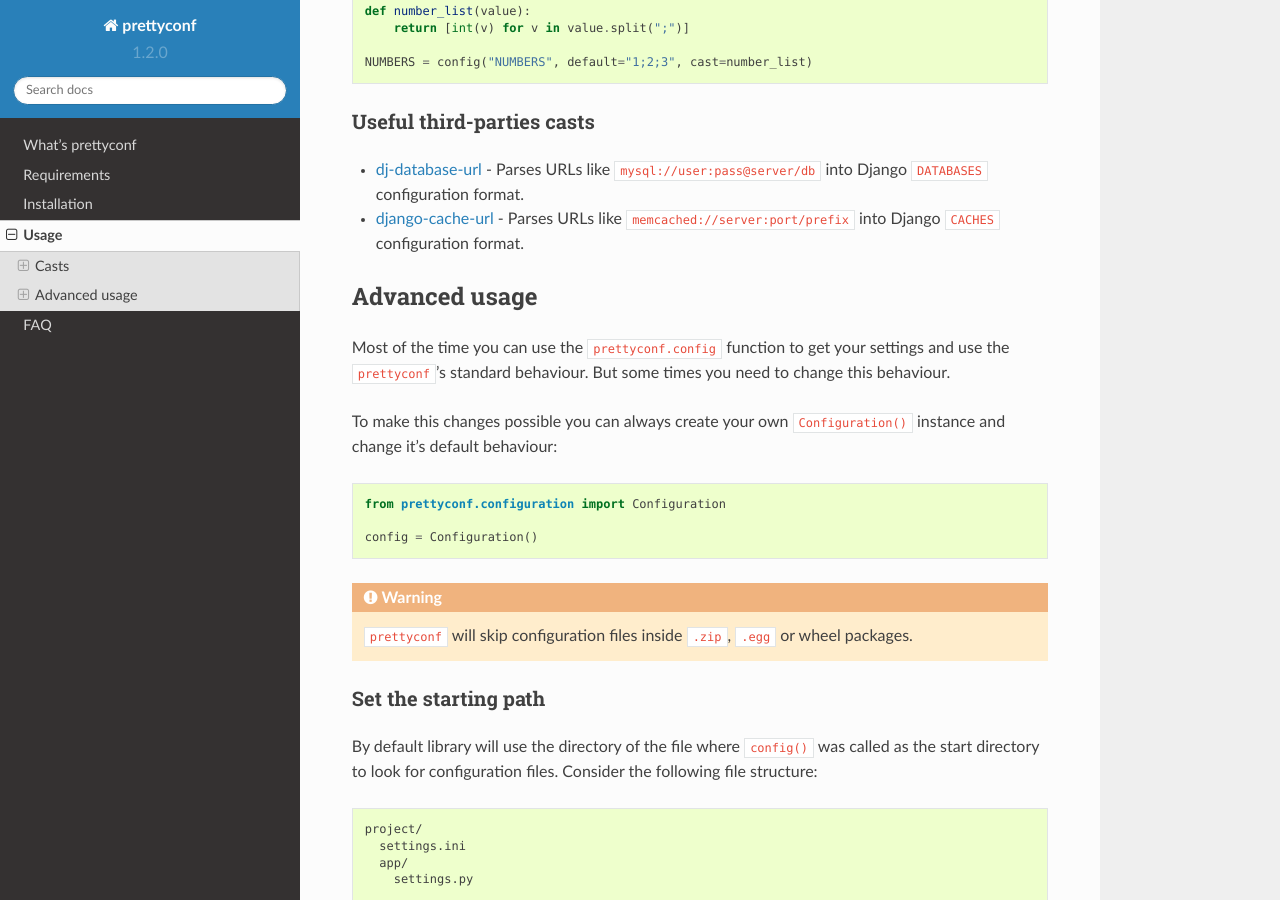
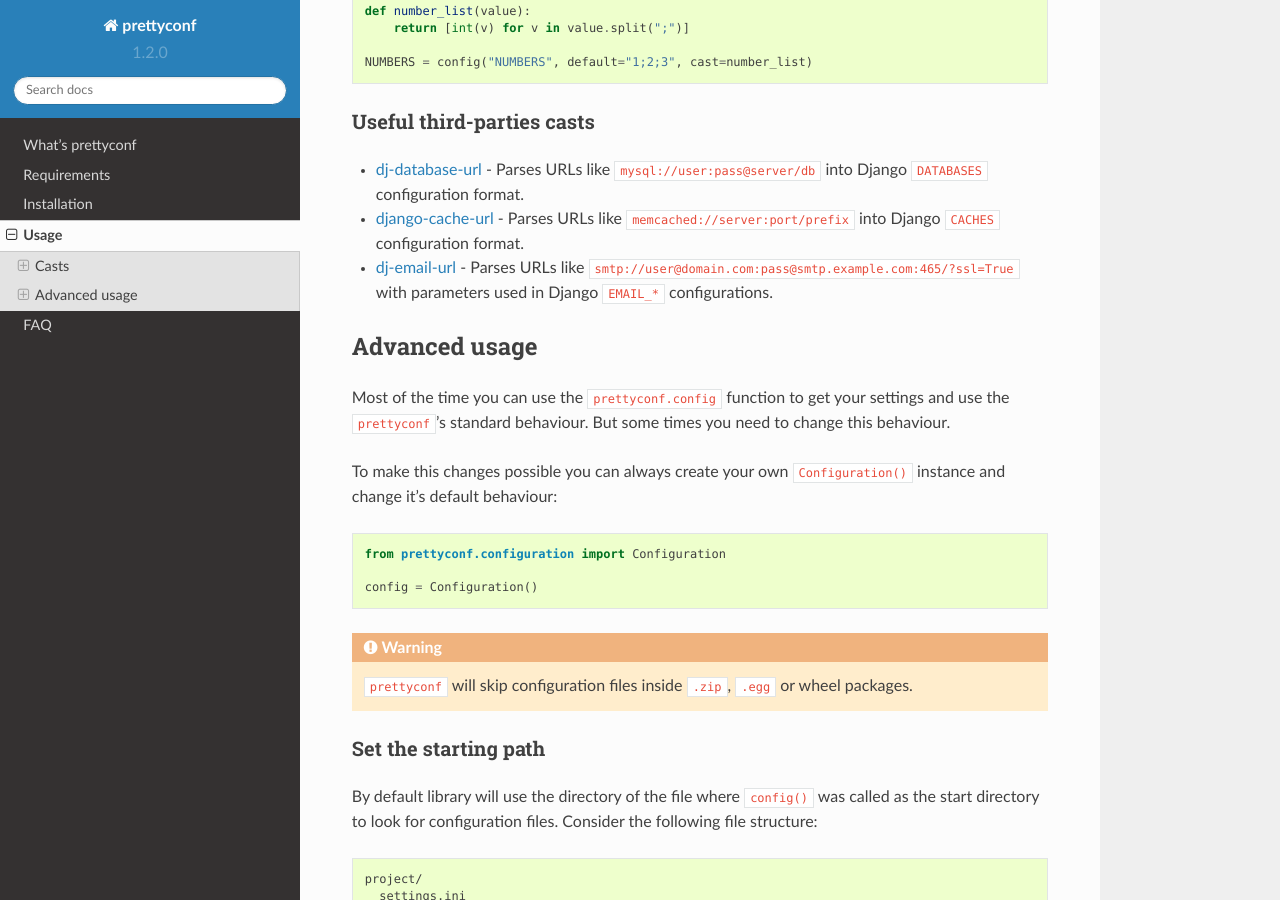
Before and after one commit to osantana/prettyconf, a Sphinx documentation site: the page built from docs/source/usage.rst, in a window 1280 px wide and 900 px high, scrolled down 1428 px. Built offline with Sphinx 7.4.7 and the Read the Docs theme 2.0.0, drawn with Linux system fonts in a browser that asks for light colours.

Commit message:
Add dj-email-url as 3rd-party suggestion

```diff
--- a/docs/source/usage.rst
+++ b/docs/source/usage.rst
@@ -83,6 +83,9 @@ Useful third-parties casts
   Django ``DATABASES`` configuration format.
 * `django-cache-url`_ - Parses URLs like ``memcached://server:port/prefix``
   into Django ``CACHES`` configuration format.
+* `dj-email-url`_ - Parses URLs like
+  ``smtp://user@domain.com:pass@smtp.example.com:465/?ssl=True`` with
+  parameters used in Django ``EMAIL_*`` configurations.
 
 
 Advanced usage
@@ -208,3 +211,4 @@ The ``root_path`` must be a parent directory of ``starting_path``:
 
 .. _dj-database-url: https://github.com/kennethreitz/dj-database-url
 .. _django-cache-url: https://github.com/ghickman/django-cache-url
+.. _dj-email-url: https://github.com/migonzalvar/dj-email-url
```
